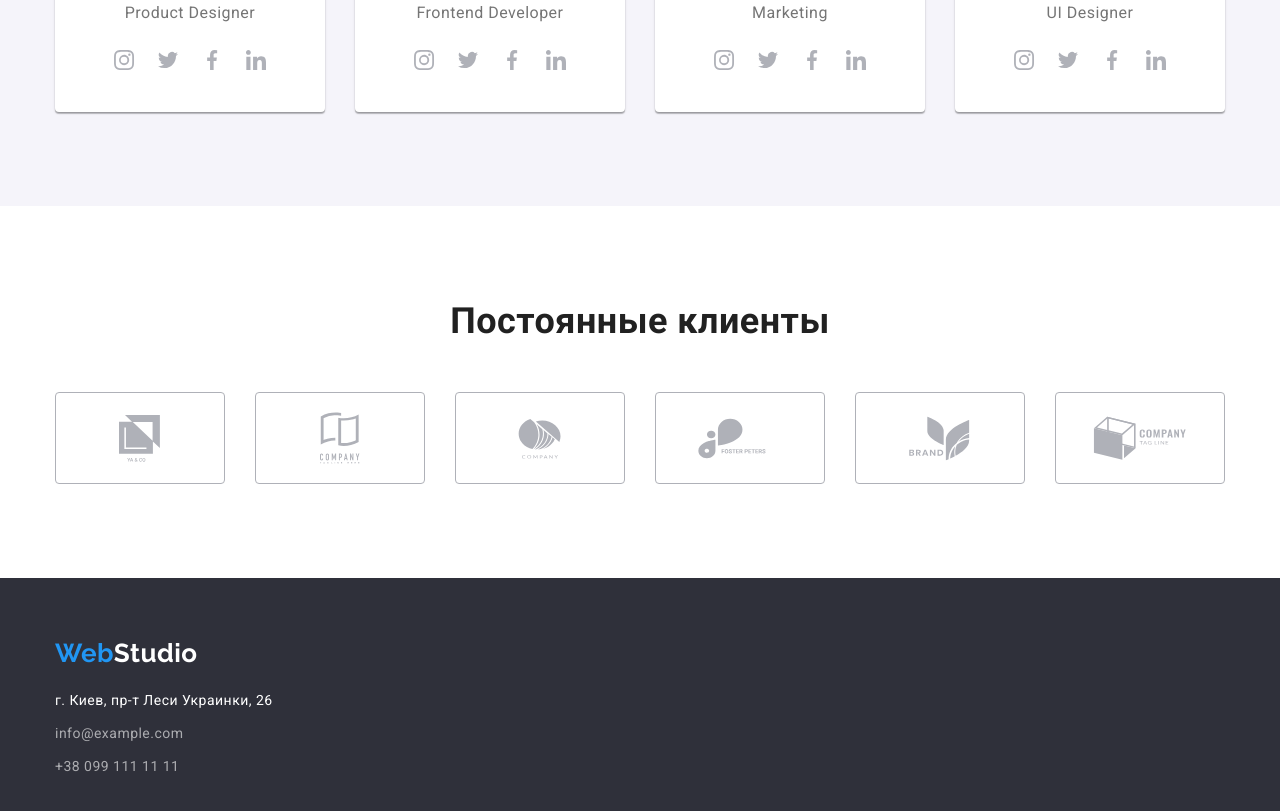
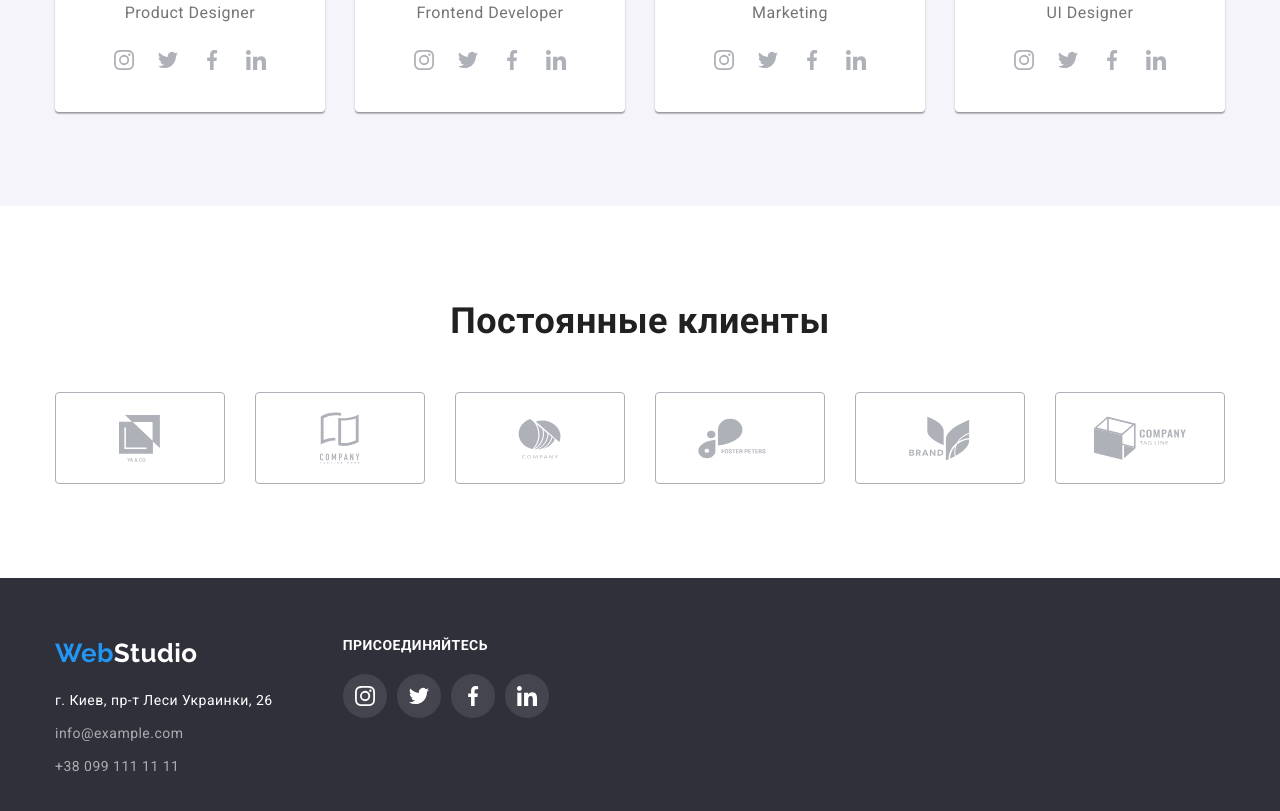
Before and after one commit to Marrkelov/goit-markup-hw-04, a plain HTML site: page index.html in a window 1280 px wide. Shown: the part 2100-2911 px from the top of the page. Drawn offline with nearby package versions, Linux system fonts and the light colour scheme.

Commit message:
finished work with svg in studio

```diff
--- a/css/styles.css
+++ b/css/styles.css
@@ -6,6 +6,7 @@
   --primari-logo-color: #000000;
   --primari-social-color: #afb1b8;
   --secondary-social-color: #ffffff;
+  --scry-sc-darck-tm-bg: rgba(255, 255, 255, 0.1);
   --secondary-bg-color: #2f303a;
   --commands-bg-color: #f5f4fa;
   --bg-botton: #f5f4fa;
@@ -18,7 +19,6 @@
   --header-bottom-border-color: #ececec;
 }
 body {
-  /* max-width: 1600px; */
   margin: 0 auto;
   font-family: var(--primary-font);
   font-weight: 400;
@@ -291,6 +291,7 @@ img {
   line-height: 1.19;
 }
 .social-list {
+  display: flex;
   justify-content: center;
   align-items: center;
 }
@@ -303,6 +304,8 @@ img {
   width: 44px;
   height: 44px;
   border-radius: 50%;
+}
+.social-com-link {
   background-color: transparent;
 }
 .social-link:hover,
@@ -344,7 +347,6 @@ img {
 }
 .clients-item:hover,
 .clients-item:focus {
-  fill: var(--accent-color);
   border: 1px solid var(--accent-color);
 }
 .clients-item:not(:last-child) {
@@ -360,15 +362,18 @@ img {
 .clients-svg {
   fill: var(--primari-social-color);
 }
-.clients-svg:hover,
-.clients-svg:focus {
-  fill: inherit;
+.clients-item:hover .clients-svg,
+.clients-item:focus .clients-svg {
+  fill: var(--accent-color);
 }
 /* ======================== /CLIENTS ======================= */
 /* ======================== BASEMENT ======================= */
 .basement {
   padding: 60px 0;
   background-color: var(--secondary-bg-color);
+}
+.container-basement {
+  display: flex;
 }
 .basement .dark-theme {
   color: var(--white-color);
@@ -398,6 +403,26 @@ img {
   font-size: 14px;
   line-height: 1.71;
   color: var(--footer-color-contact);
+}
+.container-social {
+  margin-left: 70px;
+}
+.social-title {
+  margin-bottom: 20px;
+  font-weight: 700;
+  font-size: 14px;
+  line-height: 1.14;
+  text-transform: uppercase;
+  color: var(--white-color);
+}
+.social-ft-item:not(:last-child) {
+  margin-right: 10px;
+}
+.social-ft-link {
+  background-color: var(--scry-sc-darck-tm-bg);
+}
+.social-ft-svg {
+  fill: var(--white-color);
 }
 /* ======================= /BASEMENT ======================= */
 /* ================= / M A I N   P A G E =================== */
--- a/index.html
+++ b/index.html
@@ -453,7 +453,8 @@
     </main>
     <!-- BASEMENT -->
     <footer class="basement">
-      <div class="container">
+      <div class="container-basement container">
+        <div class="container-address">
           <a lang="en" href="./index.html" class="logo link dark-theme">
             <span class="logo-web">Web</span>Studio
           </a>
@@ -481,6 +482,56 @@
             </ul>
           </address>
         </div>
+        <div class="container-social">
+          <h2 class="social-title">Присоединяйтесь</h2>
+          <ul class="social-list list">
+            <li class="social-item social-ft-item">
+              <a
+                class="social-link social-ft-link"
+                href="http://www.instagram.com"
+                target="_blank"
+                rel="noopener nofollow"
+                ><span class="social-name">instagram</span>
+                <svg class="social-ft-svg" width="44px" height="44px">
+                  <use href="./images/icons.svg#instagram"></use></svg
+              ></a>
+            </li>
+            <li class="social-item social-ft-item">
+              <a
+                class="social-link social-ft-link"
+                href="https://twitter.com"
+                target="_blank"
+                rel="noopener nofollow"
+                ><span class="social-name">twitter</span>
+                <svg class="social-ft-svg" width="44px" height="44px">
+                  <use href="./images/icons.svg#twitter"></use></svg
+              ></a>
+            </li>
+            <li class="social-item social-ft-item">
+              <a
+                class="social-link social-ft-link"
+                href="https://www.facebook.com"
+                target="_blank"
+                rel="noopener nofollow"
+                ><span class="social-name">facebook</span>
+                <svg class="social-ft-svg" width="44px" height="44px">
+                  <use href="./images/icons.svg#facebook"></use></svg
+              ></a>
+            </li>
+            <li class="social-item social-ft-item">
+              <a
+                class="social-link social-ft-link"
+                href="https://ua.linkedin.com"
+                target="_blank"
+                rel="noopener nofollow"
+                ><span class="social-name">linkedin</span>
+                <svg class="social-ft-svg" width="44px" height="44px">
+                  <use href="./images/icons.svg#linkedin"></use></svg
+              ></a>
+            </li>
+          </ul>
+        </div>
+      </div>
     </footer>
   </body>
 </html>
```
Lines whose indentation alone changed are shown as unchanged.
